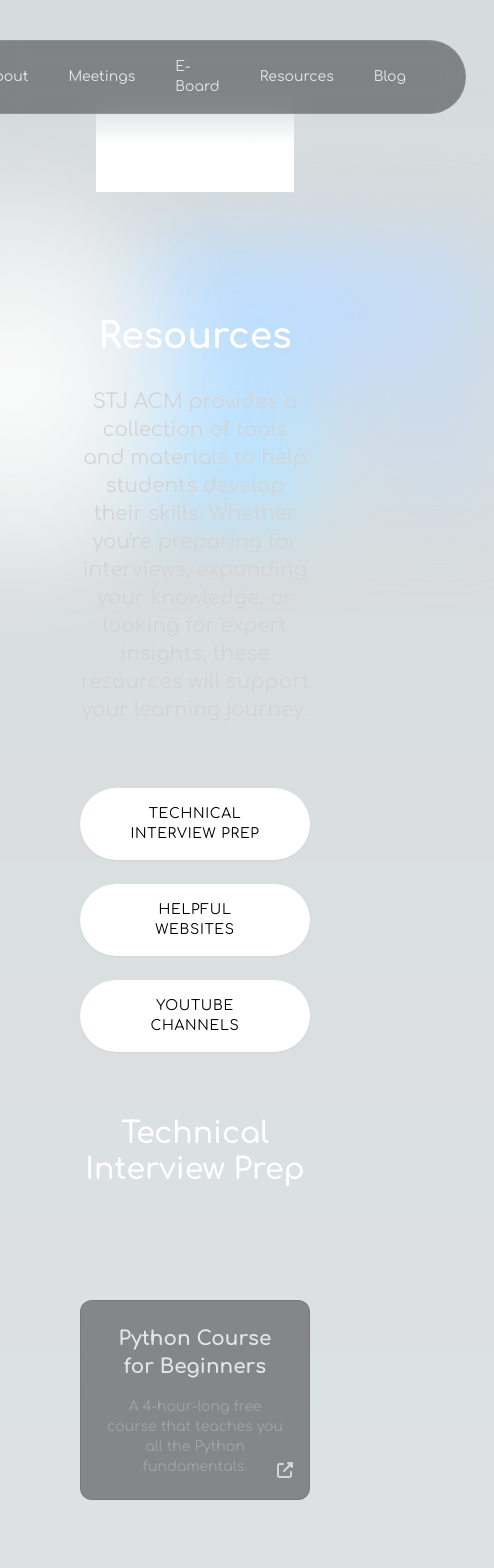
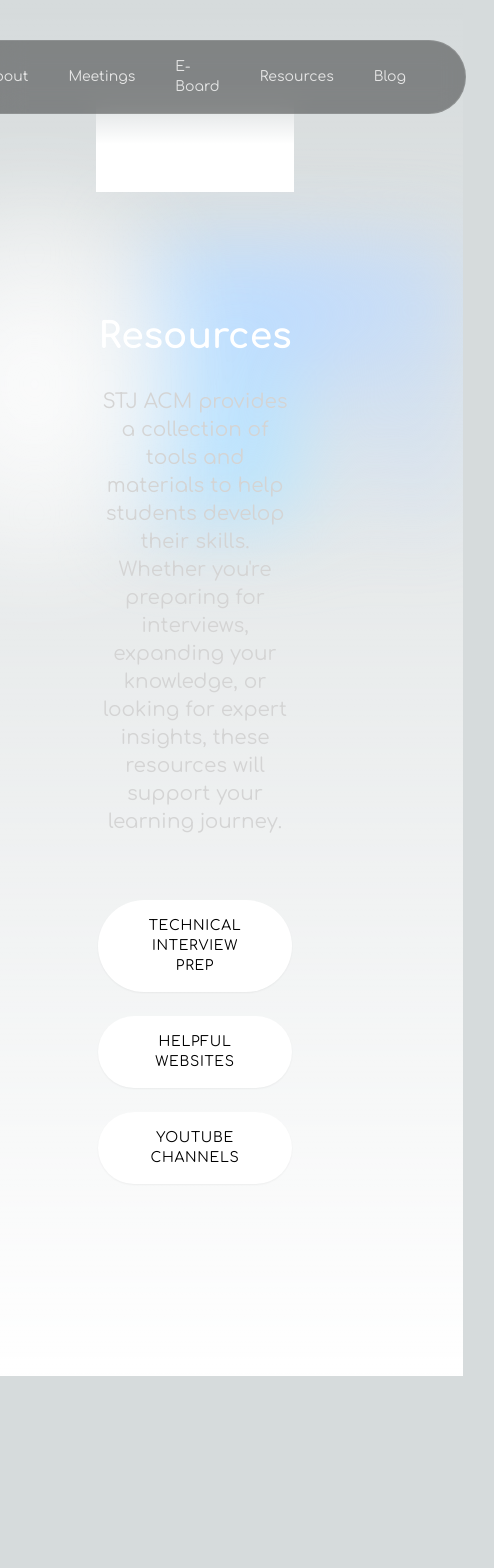
Before and after one commit to SJUACM/Website-V2, a Next.js app: page /resources in a window 390 px wide. Shown: the top 1568 px of the page, 494 px wide, since content can reach past the window. After the commit the page ends 1376 px from the top, so only its background shows below. Built offline with nearby package versions, Linux system fonts and the light colour scheme.

Commit message:
update resources page

```diff
--- a/src/app/resources/page.tsx
+++ b/src/app/resources/page.tsx
@@ -1,5 +1,5 @@
 "use client";
-import React from "react";
+import React, { useState } from "react";
 import { FontAwesomeIcon } from "@fortawesome/react-fontawesome";
 import {
   faCode,
@@ -164,6 +164,48 @@ function ResourceCard({ resource }: { resource: Resource }) {
 }
 
 export default function Resources() {
+  const [activeSection, setActiveSection] = useState<string | null>(null);
+
+  const renderResources = () => {
+    switch (activeSection) {
+      case 'interview-prep':
+        return (
+          <div className="mt-16">
+            <h2 className="text-3xl font-semibold text-white mb-8">Technical Interview Prep</h2>
+            <div className="grid grid-cols-1 md:grid-cols-2 lg:grid-cols-3 gap-6">
+              {interviewResources.map((resource, index) => (
+                <ResourceCard key={index} resource={resource} />
+              ))}
+            </div>
+          </div>
+        );
+      case 'helpful-websites':
+        return (
+          <div className="mt-16">
+            <h2 className="text-3xl font-semibold text-white mb-8">Helpful Websites</h2>
+            <div className="grid grid-cols-1 md:grid-cols-2 lg:grid-cols-3 gap-6">
+              {helpfulWebsites.map((resource, index) => (
+                <ResourceCard key={index} resource={resource} />
+              ))}
+            </div>
+          </div>
+        );
+      case 'youtube-channels':
+        return (
+          <div className="mt-16">
+            <h2 className="text-3xl font-semibold text-white mb-8">Recommended YouTube Channels</h2>
+            <div className="grid grid-cols-1 md:grid-cols-2 lg:grid-cols-3 gap-6">
+              {youtubeChannels.map((resource, index) => (
+                <ResourceCard key={index} resource={resource} />
+              ))}
+            </div>
+          </div>
+        );
+      default:
+        return null;
+    }
+  };
+
   return (
     <div className="mt-[-100px] text-center items-center justify-center max-w-7xl mx-auto px-8">
       <div className="p-8">
@@ -181,7 +223,7 @@ export default function Resources() {
                      hover:shadow-[0_7px_29px_0px_rgba(239,68,68,0.75)]
                      active:transform active:translate-y-2.5 active:shadow-none
                      active:transition-[100ms]"
-            onClick={() => document.getElementById('interview-prep')?.scrollIntoView({ behavior: 'smooth' })}
+            onClick={() => setActiveSection('interview-prep')}
           >
             Technical Interview Prep
           </button>
@@ -193,7 +235,7 @@ export default function Resources() {
                      hover:shadow-[0_7px_29px_0px_rgba(239,68,68,0.75)]
                      active:transform active:translate-y-2.5 active:shadow-none
                      active:transition-[100ms]"
-            onClick={() => document.getElementById('helpful-websites')?.scrollIntoView({ behavior: 'smooth' })}
+            onClick={() => setActiveSection('helpful-websites')}
           >
             Helpful Websites
           </button>
@@ -205,41 +247,14 @@ export default function Resources() {
                      hover:shadow-[0_7px_29px_0px_rgba(239,68,68,0.75)]
                      active:transform active:translate-y-2.5 active:shadow-none
                      active:transition-[100ms]"
-            onClick={() => document.getElementById('youtube-channels')?.scrollIntoView({ behavior: 'smooth' })}
+            onClick={() => setActiveSection('youtube-channels')}
           >
             Youtube Channels
           </button>
         </div>
 
-        {/* Interview Prep Section */}
-        <div id="interview-prep" className="mb-16">
-          <h2 className="text-3xl font-semibold text-white mb-8">Technical Interview Prep</h2>
-          <div className="grid grid-cols-1 md:grid-cols-2 lg:grid-cols-3 gap-6">
-            {interviewResources.map((resource, index) => (
-              <ResourceCard key={index} resource={resource} />
-            ))}
-          </div>
-        </div>
-
-        {/* Helpful Websites Section */}
-        <div id="helpful-websites" className="mb-16">
-          <h2 className="text-3xl font-semibold text-white mb-8">Helpful Websites</h2>
-          <div className="grid grid-cols-1 md:grid-cols-2 lg:grid-cols-3 gap-6">
-            {helpfulWebsites.map((resource, index) => (
-              <ResourceCard key={index} resource={resource} />
-            ))}
-          </div>
-        </div>
-
-        {/* YouTube Channels Section */}
-        <div id="youtube-channels">
-          <h2 className="text-3xl font-semibold text-white mb-8">Recommended YouTube Channels</h2>
-          <div className="grid grid-cols-1 md:grid-cols-2 lg:grid-cols-3 gap-6">
-            {youtubeChannels.map((resource, index) => (
-              <ResourceCard key={index} resource={resource} />
-            ))}
-          </div>
-        </div>
+        {/* Dynamically rendered content */}
+        {renderResources()}
       </div>
     </div>
   );
```
